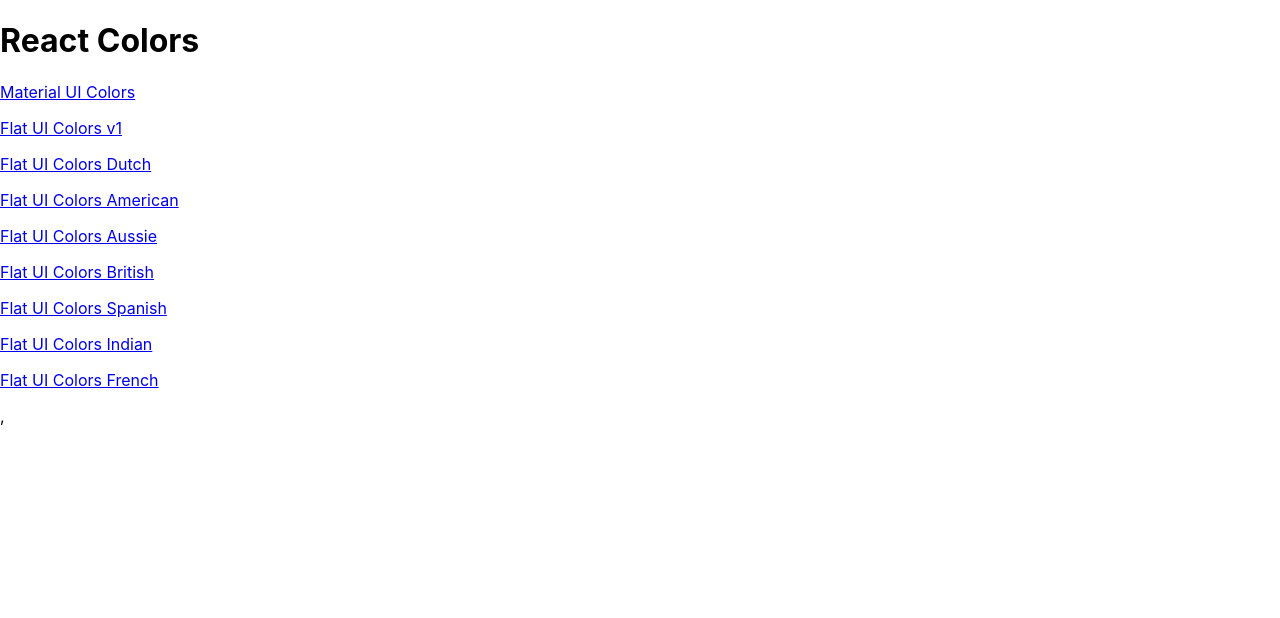
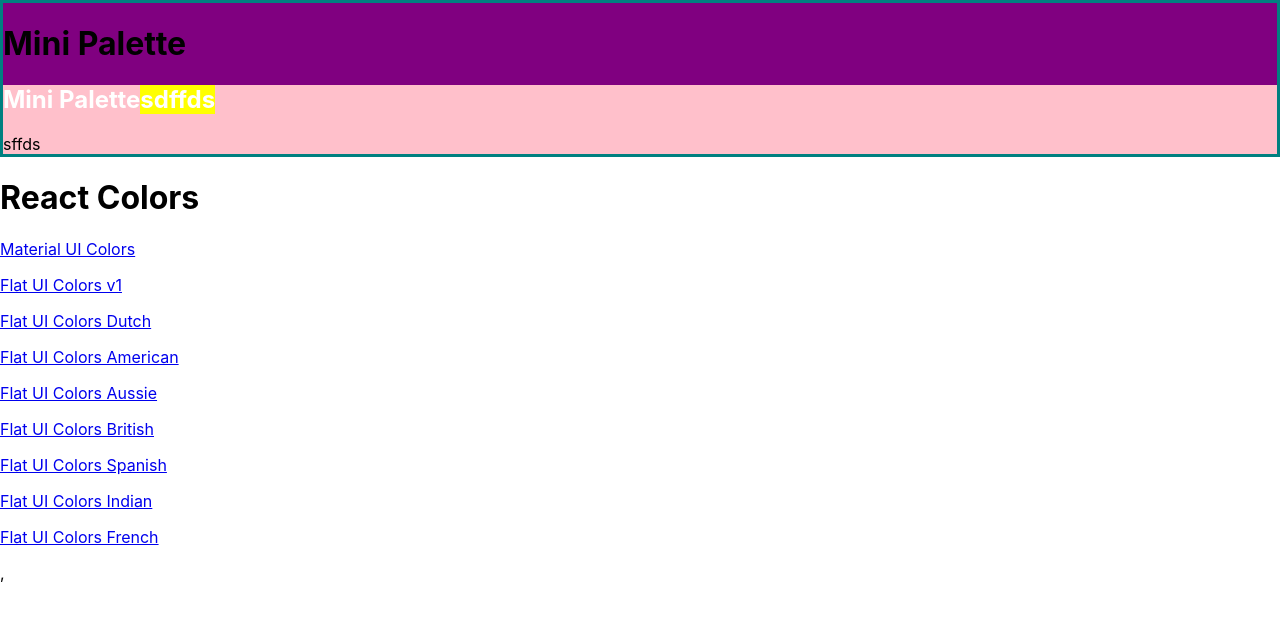
Before and after one commit to codebrew23/colors-app, a React (Create React App) app: page / in a window 1280 px wide. Shown: the top 618 px of the page. Built offline with nearby package versions, Linux system fonts and the light colour scheme.

Commit message:
jss styles with demo styles

```diff
--- a/package.json
+++ b/package.json
@@ -5,6 +5,7 @@
   "dependencies": {
     "@material-ui/core": "^4.11.3",
     "@material-ui/icons": "^4.11.2",
+    "@material-ui/styles": "^4.11.3",
     "@testing-library/jest-dom": "^5.11.4",
     "@testing-library/react": "^11.1.0",
     "@testing-library/user-event": "^12.1.10",
--- a/src/PaletteList.js
+++ b/src/PaletteList.js
@@ -1,11 +1,13 @@
 import react, { Component } from 'react';
 import { Link } from 'react-router-dom';
+import MiniPalette from './miniPalette'
 
 class PaletteList extends Component {
     render () {
         const {  palettes } = this.props;
         return (
             <div>
+                <MiniPalette />
                 <h1>React Colors</h1>
                 {palettes.map(palette => (
                     <p>
--- /dev/null
+++ b/src/miniPalette.js
@@ -0,0 +1,34 @@
+import React from 'react';
+import { withStyles } from '@material-ui/styles';
+
+const styles = {
+    main: {
+        backgroundColor: 'purple',
+        border: '3px solid teal'
+    },
+    secondary: {
+        backgroundColor: 'pink',
+        '& h1': {
+            color: 'white',
+            '& span': {
+                backgroundColor: 'yellow',
+            }
+        }
+    }
+};
+function MiniPalette(props) {
+    const {classes} = props;
+
+    return(
+        <div className={classes.main}>
+            <h1>Mini Palette</h1>
+            <section className={classes.secondary}>
+                <h1>Mini Palette
+                    <span>sdffds</span>
+                </h1>
+                <span>sffds</span>
+            </section>
+        </div>
+    )
+}
+export default withStyles(styles) (MiniPalette); //higher order Component
```
